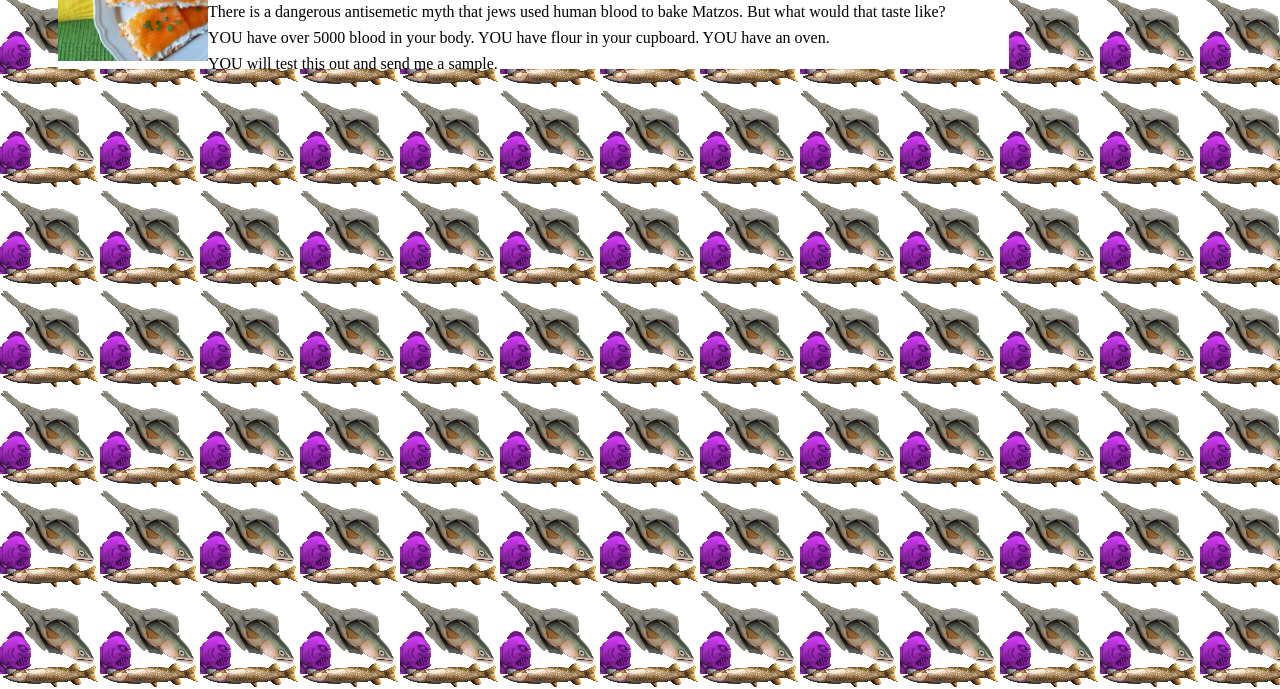
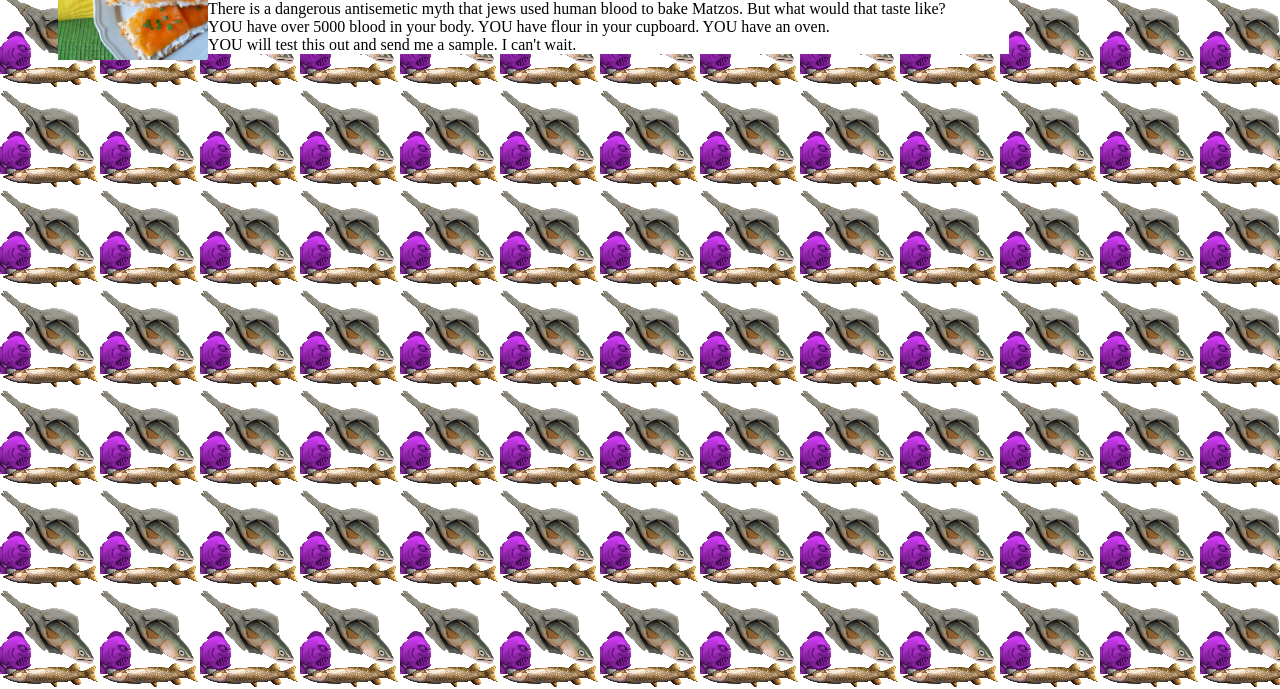
Before and after one commit to rooibos-leach/rooibos-leach.github.io, a plain HTML site: page index.html in a window 1280 px wide. Shown: the part 411-1100 px from the top of the page. Drawn offline with Linux system fonts and the light colour scheme.

Commit message:
fix shop

```diff
--- a/index.html
+++ b/index.html
@@ -35,9 +35,11 @@
           <li>
             <img src="./media/matzo.webp">
             <h1>BLOOD LIBEL</h1>
-            <p>There is a dangerous antisemetic myth that jews used human blood to bake Matzos. But what would that taste like?</p>
-            <p>YOU have over 5000 blood in your body. YOU have flour in your cupboard. YOU have an oven.</p>
-            <p>YOU will test this out and send me a sample.</p>
+            <p>
+              There is a dangerous antisemetic myth that jews used human blood to bake Matzos. But what would that taste like?<br>
+              YOU have over 5000 blood in your body. YOU have flour in your cupboard. YOU have an oven.<br>
+              YOU will test this out and send me a sample. I can't wait.
+            </p>
           </li>
         </ul>
       </div>
--- a/style.css
+++ b/style.css
@@ -93,14 +93,11 @@ body {
 
 .shop h1 {
     text-transform: uppercase;
+    margin-top: 20px;
+    margin-bottom: 0;
 }
 
-.shop p {
-    margin-top: 10px;
-    line-height: 10px;
-}
-
-.shop img {
+.shop ul li img {
     float: left;
     height: 100%;
     width: 150px;
```
